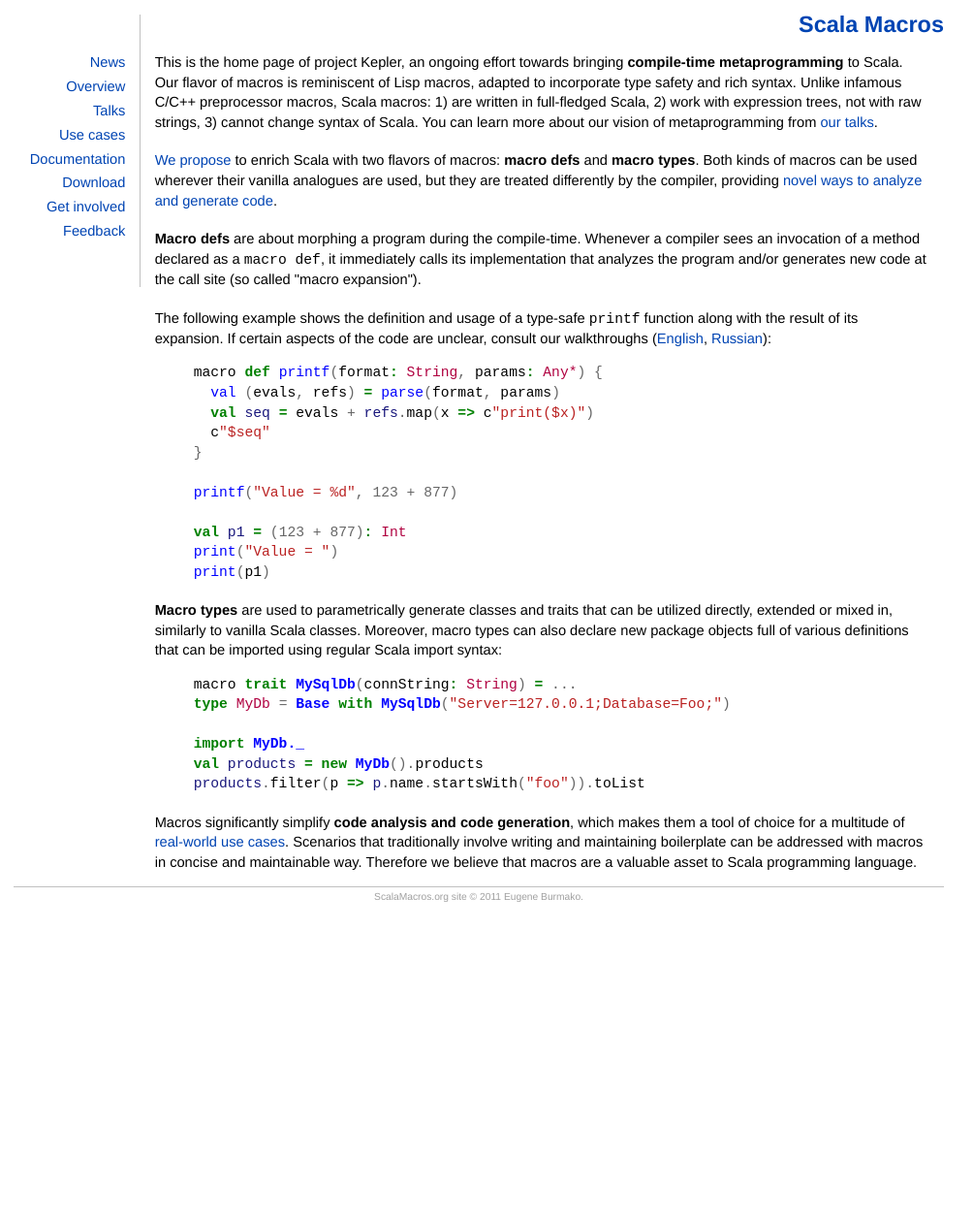
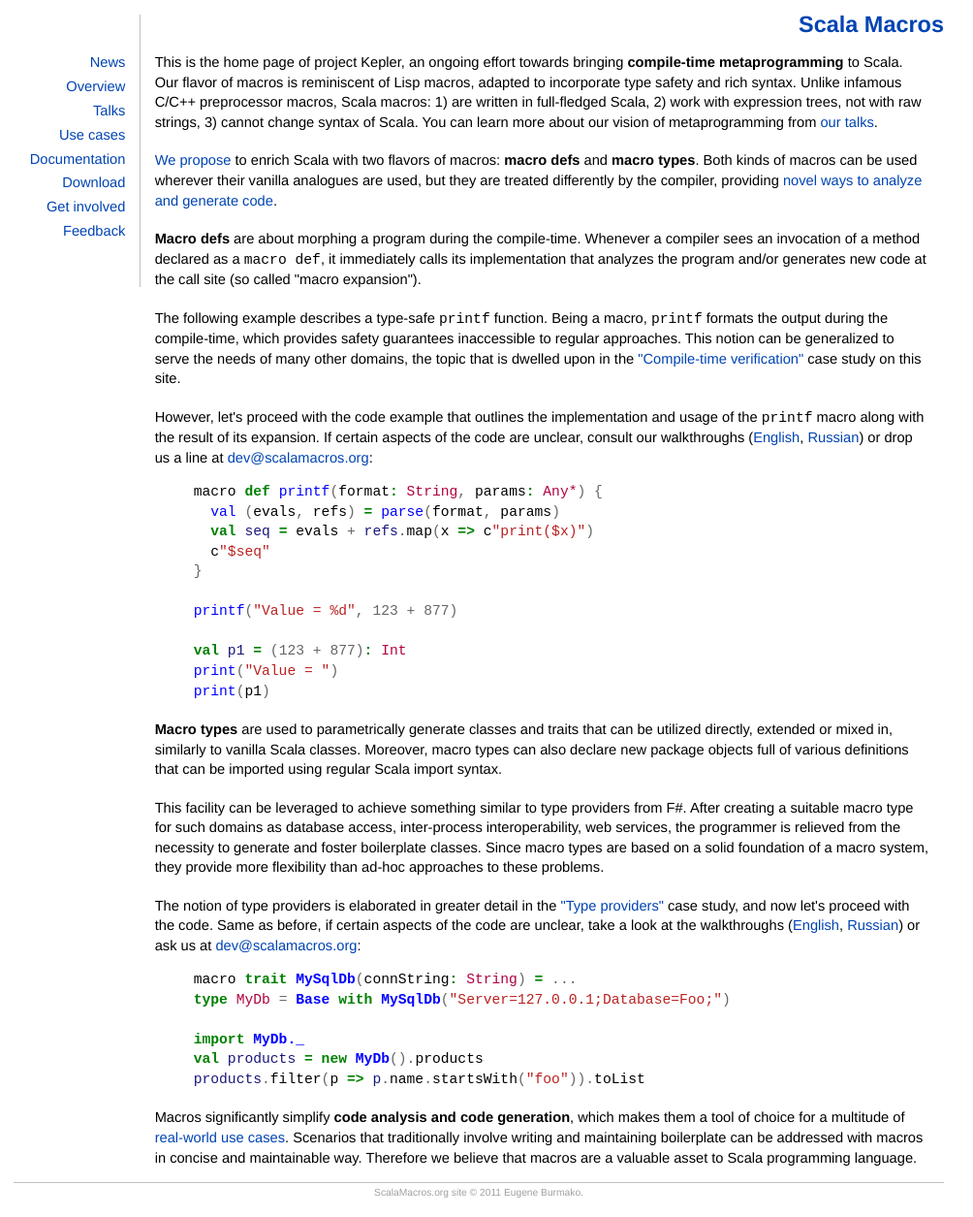
Before and after one commit to scalamacros/scalamacros.github.com, a Jekyll site: the page built from index.html, in a window 1280 px wide. Shown: the whole page at 97% size, without its empty margins (146-1150 px from the left). Built offline with Jekyll 4.4.1, drawn with Linux system fonts in a browser that asks for light colours; comment, search, counter and statistics services are not loaded; before the commit the page ends 950 px from its top, so only the background shows below that.

Commit message:
updated the overview page with more explanations

```diff
--- a/index.html
+++ b/index.html
@@ -25,8 +25,16 @@ plusone: true
 </p>
 
 <p>
-  The following example shows the definition and usage of a type-safe <code class="scala"><span class="n">printf</span></code> function along with the result of its expansion.
-  If certain aspects of the code are unclear, consult our walkthroughs (<a href="/talks/2011-10-18-WhatsUp.pdf">English</a>, <a href="/talks/2011-10-29-RuProjectKepler.pdf">Russian</a>):
+  The following example describes a type-safe <code>printf</code> function.
+  Being a macro, <code>printf</code> formats the output during the compile-time, which provides safety guarantees inaccessible to regular approaches.
+  This notion can be generalized to serve the needs of many other domains, the topic that is dwelled upon in the
+  <a href="/usecase/compile-time-verification.html">"Compile-time verification"</a> case study on this site.
+</p>
+
+<p>
+  However, let's proceed with the code example that outlines the implementation and usage of the <code>printf</code> macro along with the result of its expansion.
+  If certain aspects of the code are unclear, consult our walkthroughs (<a href="/talks/2011-10-18-WhatsUp.pdf">English</a>, <a href="/talks/2011-10-29-RuProjectKepler.pdf">Russian</a>)
+  or drop us a line at <a href="mailto:dev@scalamacros.org">dev@scalamacros.org</a>:
 </p>
 
 {% highlight scala %}
@@ -45,7 +53,19 @@ print(p1)
 
 <p>
   <b>Macro types</b> are used to parametrically generate classes and traits that can be utilized directly, extended or mixed in, similarly to vanilla Scala classes.
-  Moreover, macro types can also declare new package objects full of various definitions that can be imported using regular Scala import syntax:
+  Moreover, macro types can also declare new package objects full of various definitions that can be imported using regular Scala import syntax.
+</p>
+
+<p>
+  This facility can be leveraged to achieve something similar to type providers from F#. After creating a suitable macro type for such domains as database access,
+  inter-process interoperability, web services, the programmer is relieved from the necessity to generate and foster boilerplate classes.
+  Since macro types are based on a solid foundation of a macro system, they provide more flexibility than ad-hoc approaches to these problems.
+</p>
+
+<p>
+  The notion of type providers is elaborated in greater detail in the <a href="/usecases/type-providers.html">"Type providers"</a> case study, and now let's proceed with the code.
+  Same as before, if certain aspects of the code are unclear, take a look at the walkthroughs (<a href="/talks/2011-10-18-WhatsUp.pdf">English</a>,
+  <a href="/talks/2011-10-29-RuProjectKepler.pdf">Russian</a>) or ask us at <a href="mailto:dev@scalamacros.org">dev@scalamacros.org</a>:
 </p>
 
 {% highlight scala %}
```
